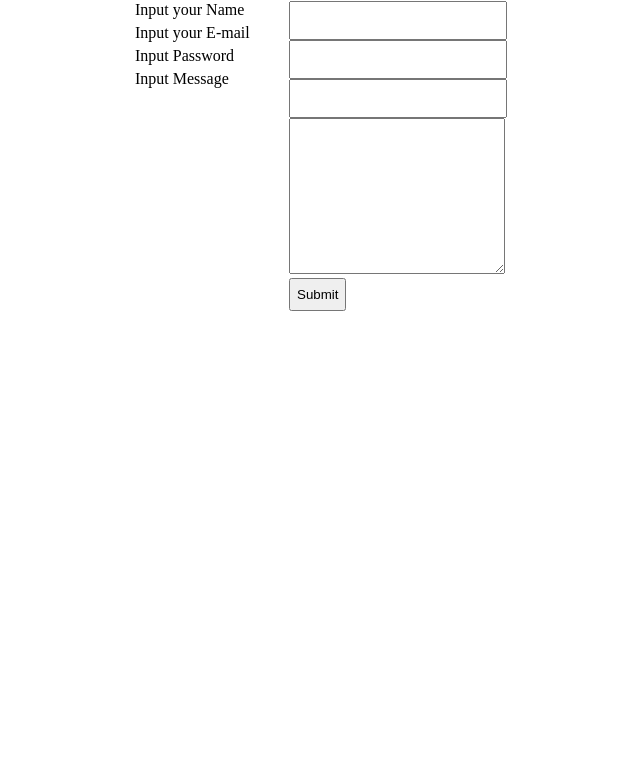
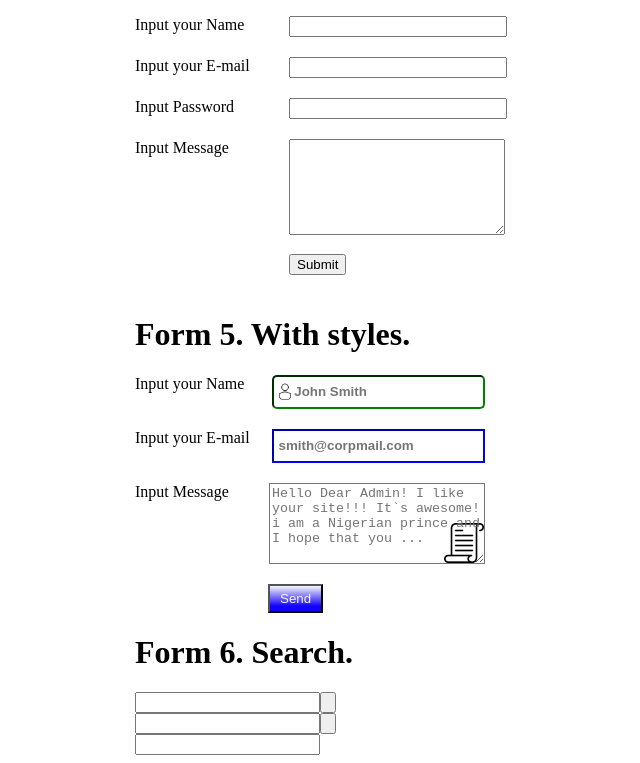
Before and after one commit to otkrivashkin/form, a website: page app/index.html in a window 1280 px wide. Shown: the part 734-1497 px from the top of the page, without its empty margins (30-670 px from the left). Before the commit the page ends 1053 px from the top, so only its background shows below. Drawn offline with Linux system fonts and the light colour scheme.

Commit message:
saving...

```diff
--- a/app/index.html
+++ b/app/index.html
@@ -5,6 +5,8 @@
 	<title>Form</title>
 	<link rel="stylesheet" href="css/libs.min.css">
 	<link rel="stylesheet" href="css/main.css">
+	<meta name="viewport" content="width=device-width, initial-scale=1">
+	<link rel="stylesheet" href="https://cdnjs.cloudflare.com/ajax/libs/font-awesome/4.7.0/css/font-awesome.min.css">
 </head>
 <body>
 	<h1>Form 1. Placeholders.</h1>
@@ -58,13 +60,30 @@
 				<input type="text" id="name-3">
 				<input type="email" id="email-3">
 				<input type="password" id="password-3">
-				<textarea name="message" id="message-3" cols="30" rows="10"></textarea>
+				<textarea name="message" id="message-3" cols="30" rows="6"></textarea>
 				<input type="submit" value="Submit">
 			</div>
 		</form>
 	</div>
-
-
+	<h1>Form 5. With styles.</h1>
+	<div class="form-5">
+		<form action="#">
+			<label class="name-label"><span>Input your Name</span><input class="name-input" type="text" placeholder="John Smith"></label>
+			<label><span>Input your E-mail</span><input type="email" placeholder="smith@corpmail.com"></label>
+			<label><span>Input Message</span>
+				<textarea name="message" cols="30" rows="5" placeholder="Hello Dear Admin! I like your site!!! It`s awesome! i am a Nigerian prince and I hope that you ..."></textarea>
+			</label>
+			<input type="submit" value="Send">
+		</form>
+	</div>
+	<h1>Form 6. Search.</h1>
+	<div class="form-6">
+		<form action="#">
+			<label><input type="text"><input type="button"></label>
+			<label><input type="text"><input type="button" value=""></label>
+			<label><input type="text"></label>
+		</form>
+	</div>
 
 
 
--- a/app/sass/main.scss
+++ b/app/sass/main.scss
@@ -20,6 +20,9 @@ body {
 		width: 100%;
 		box-sizing: border-box;
 		border-collapse: collapse;
+	}
+	textarea {
+		margin-bottom: 15px;
 	}
 	input[type = text] {
 		width: 85%;
@@ -44,13 +47,8 @@ body {
 	max-width: 600px;
 	label {
 		display: block;
+		margin-bottom: 23px;
 	}
-	label:after {
-		content: '';
-		display: block;
-		height: 5px;
-	}
-
 	.label-group {
 		display: inline-block;
 		width: 25%;
@@ -66,11 +64,67 @@ body {
 			width: 100%;
 			display: inline-block;
 		}
-
+		textarea {
+			margin-bottom: 15px;
+		}
 		input {
-			content: '23';
-			height: 33px;
-			display: block;
+			margin-bottom: 20px;
+		}
+		input:focus,
+		textarea:focus {
+			background-color: yellow;
+			border-color: cyan;
 		}
 	}
 }
+
+.form-5 {
+	width: 350px;
+	label {
+		display: block;
+		overflow: hidden;
+		margin-bottom: 20px;
+		span {
+			vertical-align: top;
+		}
+		input {
+			float: right;
+			clear: both;
+			width: 57%;
+			height: 20px;
+			padding: 5px;
+			font-weight: 700;
+		}
+		input[type = text] {
+			background: url("../img/human-user-outline-icon.png") no-repeat scroll 1px center;
+			background-size: 20px;
+			padding-left: 20px;
+			width: 52.5%;
+			border-radius: 5px;
+			border-color: green;
+		}
+		input[type = email] {
+			border-color: blue;
+		}
+		textarea {
+			float: right;
+			clear: both;
+			width: 60%;
+			background: url("../img/letter-open-icon.png") no-repeat right bottom;
+			background-size: 40px;
+		}
+	}
+	input[type = submit] {
+		margin-left: 38%;
+		background: linear-gradient(360deg, #1301FE 20%, #F6F6F6 100%);
+		color: whitesmoke;
+		padding: 5px 10px 5px 10px;
+	}
+}
+
+.form-6 {
+	width: 500px;
+	label {
+		display: block;
+	}
+}
--- a/gulpfile.js
+++ b/gulpfile.js
@@ -49,8 +49,6 @@ gulp.task('watch', ['browser-sync', 'css-libs', 'scripts'], function() {
 	gulp.watch('app/sass/**/*.scss', ['sass']); // Наблюдение за sass файлами в папке sass
 	gulp.watch('app/*.html', browserSync.reload); // Наблюдение за HTML файлами в корне проекта
 	gulp.watch('app/js/**/*.js', browserSync.reload);   // Наблюдение за JS файлами в папке js
-    // var buildHtml = gulp.src('app/*.html') // Переносим HTML в продакшен
-    //     .pipe(gulp.dest('./'));
 });
 
 gulp.task('clean', function() {
```
Also changed, not shown: app/css/main.css, app/img/css-icon.png (added), app/img/foundation.jpg (added), app/img/human-user-outline-icon.png (added), app/img/letter-open-icon.png (added).
